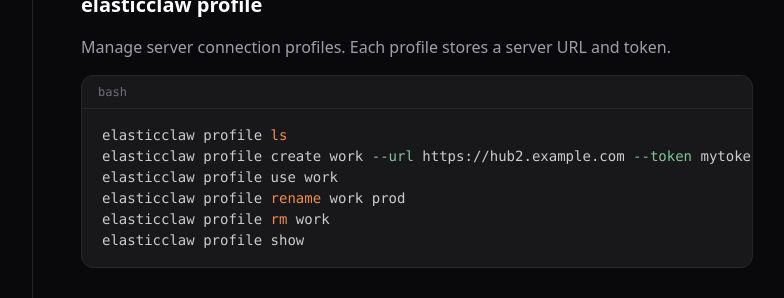
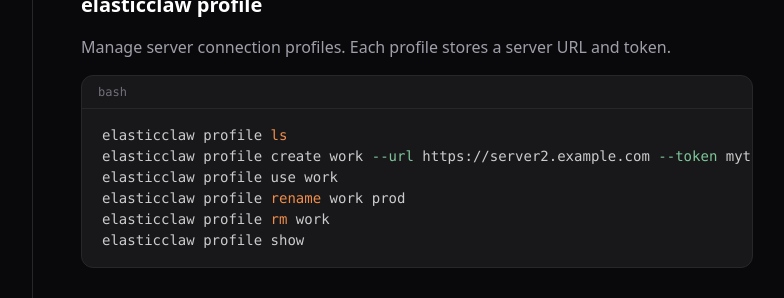
Before and after one commit to elasticclaw/elasticclaw.ai, a Next.js app: page /docs/cli-reference in a window 1280 px wide. Shown: the part 2180-2478 px from the top of the page, without its empty margins (207-991 px from the left). Built offline with nearby package versions, Linux system fonts and the light colour scheme.

Commit message:
Address docs review feedback

```diff
--- a/src/app/docs/cli-reference/page.tsx
+++ b/src/app/docs/cli-reference/page.tsx
@@ -75,7 +75,7 @@ sudo elasticclaw hub caddy uninstall`}</CodeBlock>
       <Section id="profile" title="elasticclaw profile">
         <p>Manage server connection profiles. Each profile stores a server URL and token.</p>
         <CodeBlock lang="bash">{`elasticclaw profile ls
-elasticclaw profile create work --url https://hub2.example.com --token mytoken
+elasticclaw profile create work --url https://server2.example.com --token mytoken
 elasticclaw profile use work
 elasticclaw profile rename work prod
 elasticclaw profile rm work
```
